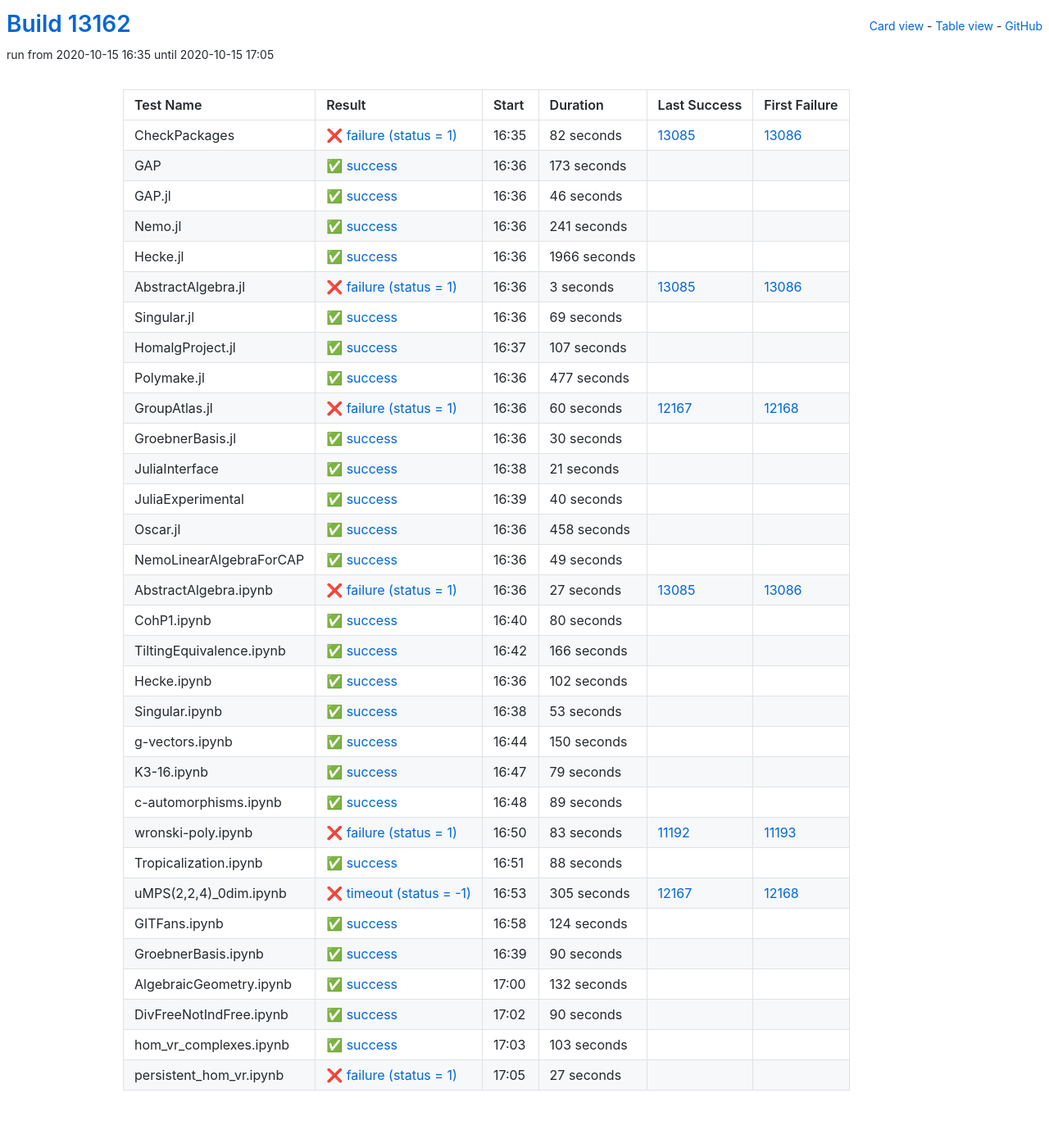
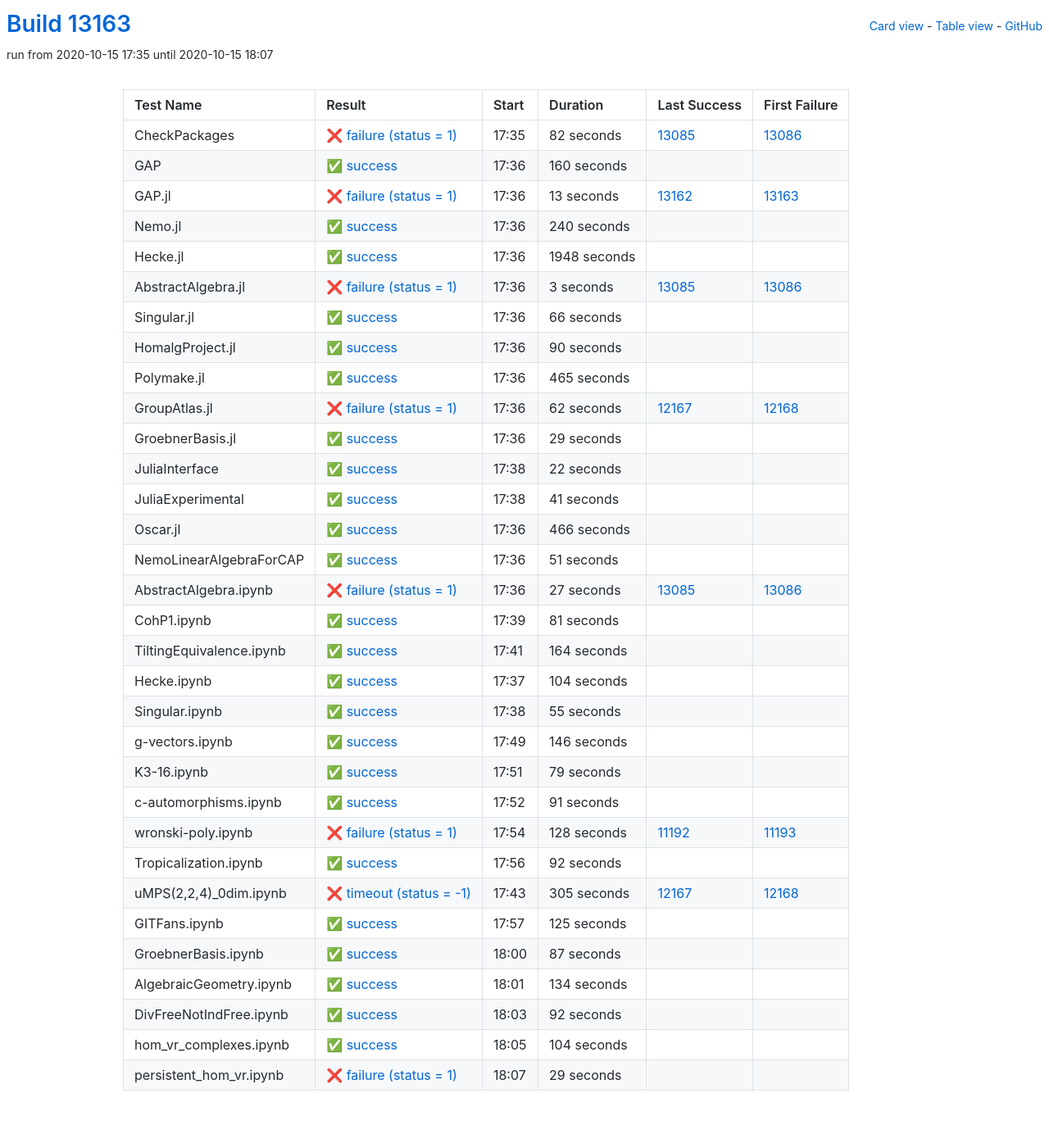
Before and after one commit to oscar-system/oscar-ci-status, a Jekyll site: the page built from table.html, in a window 1280 px wide. Shown: the whole page at 82% size. Built offline with Jekyll 4.4.1, drawn with Linux system fonts in a browser that asks for light colours.

Commit message:
Build #13163

```diff
--- a/_data/ci.yml
+++ b/_data/ci.yml
@@ -1,6 +1,6 @@
 ---
-build: 13162
-build_url: https://oscarci.mathematik.uni-kl.de/job/oscar/13162/
+build: 13163
+build_url: https://oscarci.mathematik.uni-kl.de/job/oscar/13163/
 job: oscar
 organization: oscar-system
 repo: oscar-ci-status
@@ -8,8 +8,8 @@
 tests:
 - name: CheckPackages
   id: checkpackages
-  log: https://oscarci.mathematik.uni-kl.de/job/oscar/13162/artifact/logs/build-13162/CheckPackages.log
-  start: 2020-10-15 16:35
+  log: https://oscarci.mathematik.uni-kl.de/job/oscar/13163/artifact/logs/build-13163/CheckPackages.log
+  start: 2020-10-15 17:35
   success: false
   exitcode: 1
   status: failure
@@ -20,56 +20,56 @@
   first_failure_url: https://oscarci.mathematik.uni-kl.de/job/oscar/13086/
 - name: GAP
   id: gap
-  log: https://oscarci.mathematik.uni-kl.de/job/oscar/13162/artifact/logs/build-13162/GAP.log
-  start: 2020-10-15 16:36
+  log: https://oscarci.mathematik.uni-kl.de/job/oscar/13163/artifact/logs/build-13163/GAP.log
+  start: 2020-10-15 17:36
   success: true
   exitcode: 0
   status: success
-  duration: 173
+  duration: 160
   last_success: false
   last_success_url:
   first_failure: false
   first_failure_url:
 - name: GAP.jl
   id: gap-jl
-  log: https://oscarci.mathematik.uni-kl.de/job/oscar/13162/artifact/logs/build-13162/GAP.jl.log
-  start: 2020-10-15 16:36
+  log: https://oscarci.mathematik.uni-kl.de/job/oscar/13163/artifact/logs/build-13163/GAP.jl.log
+  start: 2020-10-15 17:36
+  success: false
+  exitcode: 1
+  status: failure
+  duration: 13
+  last_success: 13162
+  last_success_url: https://oscarci.mathematik.uni-kl.de/job/oscar/13162/
+  first_failure: 13163
+  first_failure_url: https://oscarci.mathematik.uni-kl.de/job/oscar/13163/
+- name: Nemo.jl
+  id: nemo-jl
+  log: https://oscarci.mathematik.uni-kl.de/job/oscar/13163/artifact/logs/build-13163/Nemo.jl.log
+  start: 2020-10-15 17:36
   success: true
   exitcode: 0
   status: success
-  duration: 46
-  last_success: false
-  last_success_url:
-  first_failure: false
-  first_failure_url:
-- name: Nemo.jl
-  id: nemo-jl
-  log: https://oscarci.mathematik.uni-kl.de/job/oscar/13162/artifact/logs/build-13162/Nemo.jl.log
-  start: 2020-10-15 16:36
-  success: true
-  exitcode: 0
-  status: success
-  duration: 241
+  duration: 240
   last_success: false
   last_success_url:
   first_failure: false
   first_failure_url:
 - name: Hecke.jl
   id: hecke-jl
-  log: https://oscarci.mathematik.uni-kl.de/job/oscar/13162/artifact/logs/build-13162/Hecke.jl.log
-  start: 2020-10-15 16:36
+  log: https://oscarci.mathematik.uni-kl.de/job/oscar/13163/artifact/logs/build-13163/Hecke.jl.log
+  start: 2020-10-15 17:36
   success: true
   exitcode: 0
   status: success
-  duration: 1966
+  duration: 1948
   last_success: false
   last_success_url:
   first_failure: false
   first_failure_url:
 - name: AbstractAlgebra.jl
   id: abstractalgebra-jl
-  log: https://oscarci.mathematik.uni-kl.de/job/oscar/13162/artifact/logs/build-13162/AbstractAlgebra.jl.log
-  start: 2020-10-15 16:36
+  log: https://oscarci.mathematik.uni-kl.de/job/oscar/13163/artifact/logs/build-13163/AbstractAlgebra.jl.log
+  start: 2020-10-15 17:36
   success: false
   exitcode: 1
   status: failure
@@ -80,116 +80,116 @@
   first_failure_url: https://oscarci.mathematik.uni-kl.de/job/oscar/13086/
 - name: Singular.jl
   id: singular-jl
-  log: https://oscarci.mathematik.uni-kl.de/job/oscar/13162/artifact/logs/build-13162/Singular.jl.log
-  start: 2020-10-15 16:36
+  log: https://oscarci.mathematik.uni-kl.de/job/oscar/13163/artifact/logs/build-13163/Singular.jl.log
+  start: 2020-10-15 17:36
   success: true
   exitcode: 0
   status: success
-  duration: 69
+  duration: 66
   last_success: false
   last_success_url:
   first_failure: false
   first_failure_url:
 - name: HomalgProject.jl
   id: homalgproject-jl
-  log: https://oscarci.mathematik.uni-kl.de/job/oscar/13162/artifact/logs/build-13162/HomalgProject.jl.log
-  start: 2020-10-15 16:37
+  log: https://oscarci.mathematik.uni-kl.de/job/oscar/13163/artifact/logs/build-13163/HomalgProject.jl.log
+  start: 2020-10-15 17:36
   success: true
   exitcode: 0
   status: success
-  duration: 107
+  duration: 90
   last_success: false
   last_success_url:
   first_failure: false
   first_failure_url:
 - name: Polymake.jl
   id: polymake-jl
-  log: https://oscarci.mathematik.uni-kl.de/job/oscar/13162/artifact/logs/build-13162/Polymake.jl.log
-  start: 2020-10-15 16:36
+  log: https://oscarci.mathematik.uni-kl.de/job/oscar/13163/artifact/logs/build-13163/Polymake.jl.log
+  start: 2020-10-15 17:36
   success: true
   exitcode: 0
   status: success
-  duration: 477
+  duration: 465
   last_success: false
   last_success_url:
   first_failure: false
   first_failure_url:
 - name: GroupAtlas.jl
   id: groupatlas-jl
-  log: https://oscarci.mathematik.uni-kl.de/job/oscar/13162/artifact/logs/build-13162/GroupAtlas.jl.log
-  start: 2020-10-15 16:36
+  log: https://oscarci.mathematik.uni-kl.de/job/oscar/13163/artifact/logs/build-13163/GroupAtlas.jl.log
+  start: 2020-10-15 17:36
   success: false
   exitcode: 1
   status: failure
-  duration: 60
+  duration: 62
   last_success: 12167
   last_success_url: https://oscarci.mathematik.uni-kl.de/job/oscar/12167/
   first_failure: 12168
   first_failure_url: https://oscarci.mathematik.uni-kl.de/job/oscar/12168/
 - name: GroebnerBasis.jl
   id: groebnerbasis-jl
-  log: https://oscarci.mathematik.uni-kl.de/job/oscar/13162/artifact/logs/build-13162/GroebnerBasis.jl.log
-  start: 2020-10-15 16:36
+  log: https://oscarci.mathematik.uni-kl.de/job/oscar/13163/artifact/logs/build-13163/GroebnerBasis.jl.log
+  start: 2020-10-15 17:36
   success: true
   exitcode: 0
   status: success
-  duration: 30
+  duration: 29
   last_success: false
   last_success_url:
   first_failure: false
   first_failure_url:
 - name: JuliaInterface
   id: juliainterface
-  log: https://oscarci.mathematik.uni-kl.de/job/oscar/13162/artifact/logs/build-13162/JuliaInterface.log
-  start: 2020-10-15 16:38
+  log: https://oscarci.mathematik.uni-kl.de/job/oscar/13163/artifact/logs/build-13163/JuliaInterface.log
+  start: 2020-10-15 17:38
   success: true
   exitcode: 0
   status: success
-  duration: 21
+  duration: 22
   last_success: false
   last_success_url:
   first_failure: false
   first_failure_url:
 - name: JuliaExperimental
   id: juliaexperimental
-  log: https://oscarci.mathematik.uni-kl.de/job/oscar/13162/artifact/logs/build-13162/JuliaExperimental.log
-  start: 2020-10-15 16:39
+  log: https://oscarci.mathematik.uni-kl.de/job/oscar/13163/artifact/logs/build-13163/JuliaExperimental.log
+  start: 2020-10-15 17:38
   success: true
   exitcode: 0
   status: success
-  duration: 40
+  duration: 41
   last_success: false
   last_success_url:
   first_failure: false
   first_failure_url:
 - name: Oscar.jl
   id: oscar-jl
-  log: https://oscarci.mathematik.uni-kl.de/job/oscar/13162/artifact/logs/build-13162/Oscar.jl.log
-  start: 2020-10-15 16:36
+  log: https://oscarci.mathematik.uni-kl.de/job/oscar/13163/artifact/logs/build-13163/Oscar.jl.log
+  start: 2020-10-15 17:36
   success: true
   exitcode: 0
   status: success
-  duration: 458
+  duration: 466
   last_success: false
   last_success_url:
   first_failure: false
   first_failure_url:
 - name: NemoLinearAlgebraForCAP
   id: nemolinearalgebraforcap
-  log: https://oscarci.mathematik.uni-kl.de/job/oscar/13162/artifact/logs/build-13162/NemoLinearAlgebraForCAP.log
-  start: 2020-10-15 16:36
+  log: https://oscarci.mathematik.uni-kl.de/job/oscar/13163/artifact/logs/build-13163/NemoLinearAlgebraForCAP.log
+  start: 2020-10-15 17:36
   success: true
   exitcode: 0
   status: success
-  duration: 49
+  duration: 51
   last_success: false
   last_success_url:
   first_failure: false
   first_failure_url:
 - name: AbstractAlgebra.ipynb
   id: abstractalgebra-ipynb
-  log: https://oscarci.mathematik.uni-kl.de/job/oscar/13162/artifact/logs/build-13162/AbstractAlgebra.ipynb.log
-  start: 2020-10-15 16:36
+  log: https://oscarci.mathematik.uni-kl.de/job/oscar/13163/artifact/logs/build-13163/AbstractAlgebra.ipynb.log
+  start: 2020-10-15 17:36
   success: false
   exitcode: 1
   status: failure
@@ -200,68 +200,68 @@
   first_failure_url: https://oscarci.mathematik.uni-kl.de/job/oscar/13086/
 - name: CohP1.ipynb
   id: cohp1-ipynb
-  log: https://oscarci.mathematik.uni-kl.de/job/oscar/13162/artifact/logs/build-13162/CohP1.ipynb.log
-  start: 2020-10-15 16:40
+  log: https://oscarci.mathematik.uni-kl.de/job/oscar/13163/artifact/logs/build-13163/CohP1.ipynb.log
+  start: 2020-10-15 17:39
   success: true
   exitcode: 0
   status: success
-  duration: 80
+  duration: 81
   last_success: false
   last_success_url:
   first_failure: false
   first_failure_url:
 - name: TiltingEquivalence.ipynb
   id: tiltingequivalence-ipynb
-  log: https://oscarci.mathematik.uni-kl.de/job/oscar/13162/artifact/logs/build-13162/TiltingEquivalence.ipynb.log
-  start: 2020-10-15 16:42
+  log: https://oscarci.mathematik.uni-kl.de/job/oscar/13163/artifact/logs/build-13163/TiltingEquivalence.ipynb.log
+  start: 2020-10-15 17:41
   success: true
   exitcode: 0
   status: success
-  duration: 166
+  duration: 164
   last_success: false
   last_success_url:
   first_failure: false
   first_failure_url:
 - name: Hecke.ipynb
   id: hecke-ipynb
-  log: https://oscarci.mathematik.uni-kl.de/job/oscar/13162/artifact/logs/build-13162/Hecke.ipynb.log
-  start: 2020-10-15 16:36
+  log: https://oscarci.mathematik.uni-kl.de/job/oscar/13163/artifact/logs/build-13163/Hecke.ipynb.log
+  start: 2020-10-15 17:37
   success: true
   exitcode: 0
   status: success
-  duration: 102
+  duration: 104
   last_success: false
   last_success_url:
   first_failure: false
   first_failure_url:
 - name: Singular.ipynb
   id: singular-ipynb
-  log: https://oscarci.mathematik.uni-kl.de/job/oscar/13162/artifact/logs/build-13162/Singular.ipynb.log
-  start: 2020-10-15 16:38
+  log: https://oscarci.mathematik.uni-kl.de/job/oscar/13163/artifact/logs/build-13163/Singular.ipynb.log
+  start: 2020-10-15 17:38
   success: true
   exitcode: 0
   status: success
-  duration: 53
+  duration: 55
   last_success: false
   last_success_url:
   first_failure: false
   first_failure_url:
 - name: g-vectors.ipynb
   id: g-vectors-ipynb
-  log: https://oscarci.mathematik.uni-kl.de/job/oscar/13162/artifact/logs/build-13162/g-vectors.ipynb.log
-  start: 2020-10-15 16:44
+  log: https://oscarci.mathematik.uni-kl.de/job/oscar/13163/artifact/logs/build-13163/g-vectors.ipynb.log
+  start: 2020-10-15 17:49
   success: true
   exitcode: 0
   status: success
-  duration: 150
+  duration: 146
   last_success: false
   last_success_url:
   first_failure: false
   first_failure_url:
 - name: K3-16.ipynb
   id: k3-16-ipynb
-  log: https://oscarci.mathematik.uni-kl.de/job/oscar/13162/artifact/logs/build-13162/K3-16.ipynb.log
-  start: 2020-10-15 16:47
+  log: https://oscarci.mathematik.uni-kl.de/job/oscar/13163/artifact/logs/build-13163/K3-16.ipynb.log
+  start: 2020-10-15 17:51
   success: true
   exitcode: 0
   status: success
@@ -272,44 +272,44 @@
   first_failure_url:
 - name: c-automorphisms.ipynb
   id: c-automorphisms-ipynb
-  log: https://oscarci.mathematik.uni-kl.de/job/oscar/13162/artifact/logs/build-13162/c-automorphisms.ipynb.log
-  start: 2020-10-15 16:48
+  log: https://oscarci.mathematik.uni-kl.de/job/oscar/13163/artifact/logs/build-13163/c-automorphisms.ipynb.log
+  start: 2020-10-15 17:52
   success: true
   exitcode: 0
   status: success
-  duration: 89
+  duration: 91
   last_success: false
   last_success_url:
   first_failure: false
   first_failure_url:
 - name: wronski-poly.ipynb
   id: wronski-poly-ipynb
-  log: https://oscarci.mathematik.uni-kl.de/job/oscar/13162/artifact/logs/build-13162/wronski-poly.ipynb.log
-  start: 2020-10-15 16:50
+  log: https://oscarci.mathematik.uni-kl.de/job/oscar/13163/artifact/logs/build-13163/wronski-poly.ipynb.log
+  start: 2020-10-15 17:54
   success: false
   exitcode: 1
   status: failure
-  duration: 83
+  duration: 128
   last_success: 11192
   last_success_url: https://oscarci.mathematik.uni-kl.de/job/oscar/11192/
   first_failure: 11193
   first_failure_url: https://oscarci.mathematik.uni-kl.de/job/oscar/11193/
 - name: Tropicalization.ipynb
   id: tropicalization-ipynb
-  log: https://oscarci.mathematik.uni-kl.de/job/oscar/13162/artifact/logs/build-13162/Tropicalization.ipynb.log
-  start: 2020-10-15 16:51
+  log: https://oscarci.mathematik.uni-kl.de/job/oscar/13163/artifact/logs/build-13163/Tropicalization.ipynb.log
+  start: 2020-10-15 17:56
   success: true
   exitcode: 0
   status: success
-  duration: 88
+  duration: 92
   last_success: false
   last_success_url:
   first_failure: false
   first_failure_url:
 - name: uMPS(2,2,4)_0dim.ipynb
   id: umps-2-2-4-0dim-ipynb
-  log: https://oscarci.mathematik.uni-kl.de/job/oscar/13162/artifact/logs/build-13162/uMPS-2-2-4-_0dim.ipynb.log
-  start: 2020-10-15 16:53
+  log: https://oscarci.mathematik.uni-kl.de/job/oscar/13163/artifact/logs/build-13163/uMPS-2-2-4-_0dim.ipynb.log
+  start: 2020-10-15 17:43
   success: false
   exitcode: -1
   status: timeout
@@ -320,72 +320,72 @@
   first_failure_url: https://oscarci.mathematik.uni-kl.de/job/oscar/12168/
 - name: GITFans.ipynb
   id: gitfans-ipynb
-  log: https://oscarci.mathematik.uni-kl.de/job/oscar/13162/artifact/logs/build-13162/GITFans.ipynb.log
-  start: 2020-10-15 16:58
+  log: https://oscarci.mathematik.uni-kl.de/job/oscar/13163/artifact/logs/build-13163/GITFans.ipynb.log
+  start: 2020-10-15 17:57
   success: true
   exitcode: 0
   status: success
-  duration: 124
+  duration: 125
   last_success: false
   last_success_url:
   first_failure: false
   first_failure_url:
 - name: GroebnerBasis.ipynb
   id: groebnerbasis-ipynb
-  log: https://oscarci.mathematik.uni-kl.de/job/oscar/13162/artifact/logs/build-13162/GroebnerBasis.ipynb.log
-  start: 2020-10-15 16:39
+  log: https://oscarci.mathematik.uni-kl.de/job/oscar/13163/artifact/logs/build-13163/GroebnerBasis.ipynb.log
+  start: 2020-10-15 18:00
   success: true
   exitcode: 0
   status: success
-  duration: 90
+  duration: 87
   last_success: false
   last_success_url:
   first_failure: false
   first_failure_url:
 - name: AlgebraicGeometry.ipynb
   id: algebraicgeometry-ipynb
-  log: https://oscarci.mathematik.uni-kl.de/job/oscar/13162/artifact/logs/build-13162/AlgebraicGeometry.ipynb.log
-  start: 2020-10-15 17:00
+  log: https://oscarci.mathematik.uni-kl.de/job/oscar/13163/artifact/logs/build-13163/AlgebraicGeometry.ipynb.log
+  start: 2020-10-15 18:01
   success: true
   exitcode: 0
   status: success
-  duration: 132
+  duration: 134
   last_success: false
   last_success_url:
   first_failure: false
   first_failure_url:
 - name: DivFreeNotIndFree.ipynb
   id: divfreenotindfree-ipynb
-  log: https://oscarci.mathematik.uni-kl.de/job/oscar/13162/artifact/logs/build-13162/DivFreeNotIndFree.ipynb.log
-  start: 2020-10-15 17:02
+  log: https://oscarci.mathematik.uni-kl.de/job/oscar/13163/artifact/logs/build-13163/DivFreeNotIndFree.ipynb.log
+  start: 2020-10-15 18:03
   success: true
   exitcode: 0
   status: success
-  duration: 90
+  duration: 92
   last_success: false
   last_success_url:
   first_failure: false
   first_failure_url:
 - name: hom_vr_complexes.ipynb
   id: hom-vr-complexes-ipynb
-  log: https://oscarci.mathematik.uni-kl.de/job/oscar/13162/artifact/logs/build-13162/hom_vr_complexes.ipynb.log
-  start: 2020-10-15 17:03
+  log: https://oscarci.mathematik.uni-kl.de/job/oscar/13163/artifact/logs/build-13163/hom_vr_complexes.ipynb.log
+  start: 2020-10-15 18:05
   success: true
   exitcode: 0
   status: success
-  duration: 103
+  duration: 104
   last_success: false
   last_success_url:
   first_failure: false
   first_failure_url:
 - name: persistent_hom_vr.ipynb
   id: persistent-hom-vr-ipynb
-  log: https://oscarci.mathematik.uni-kl.de/job/oscar/13162/artifact/logs/build-13162/persistent_hom_vr.ipynb.log
-  start: 2020-10-15 17:05
+  log: https://oscarci.mathematik.uni-kl.de/job/oscar/13163/artifact/logs/build-13163/persistent_hom_vr.ipynb.log
+  start: 2020-10-15 18:07
   success: false
   exitcode: 1
   status: failure
-  duration: 27
+  duration: 29
   last_success: false
   last_success_url:
   first_failure: false
```
Also changed, not shown: README.md.
